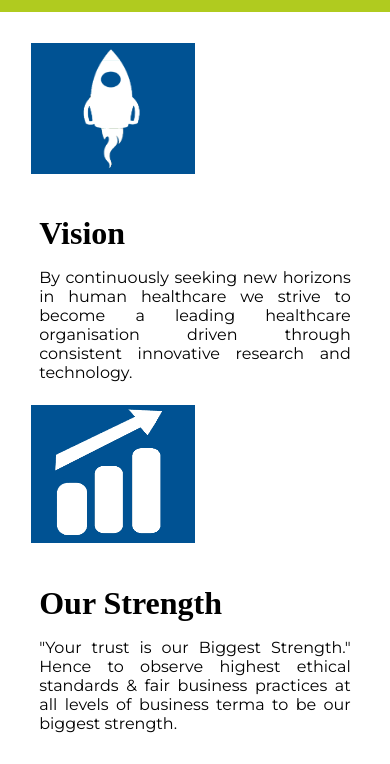
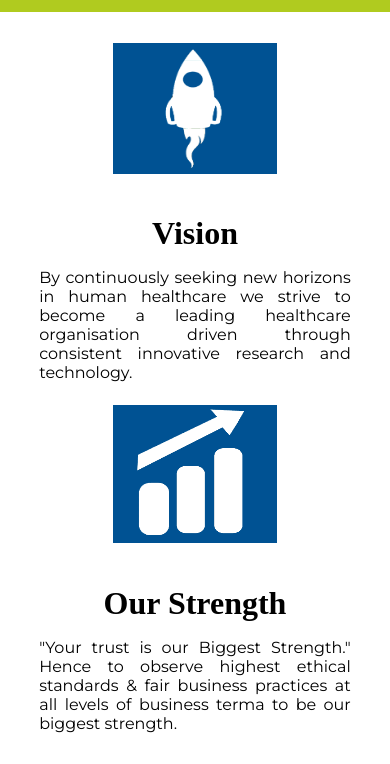
Before and after one commit to abhinav2612/Lexiphar-Healthkare, a plain HTML site: page index.html in a window 390 px wide. Shown: the part 3320-4084 px from the top of the page. Drawn offline with nearby package versions, Linux system fonts and the light colour scheme; a web font is replaced by a local one.

Commit message:
Update index.css

```diff
--- a/assets/css/index.css
+++ b/assets/css/index.css
@@ -760,4 +760,10 @@
 	flex-direction:column;
 	border:none;
 }
+.cards2 .image{
+	text-align:center;
 }
+.cards2 .text{
+	text-align:center;
+}
+}
```
